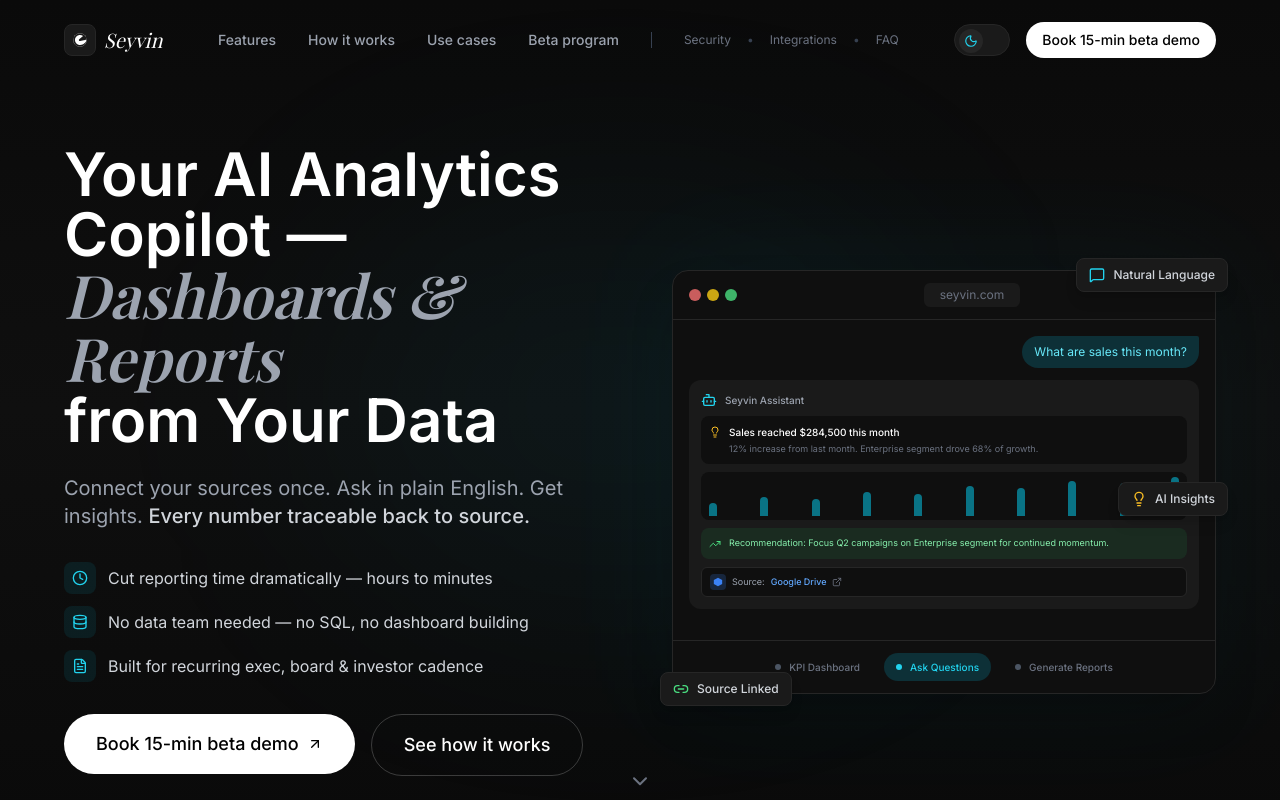
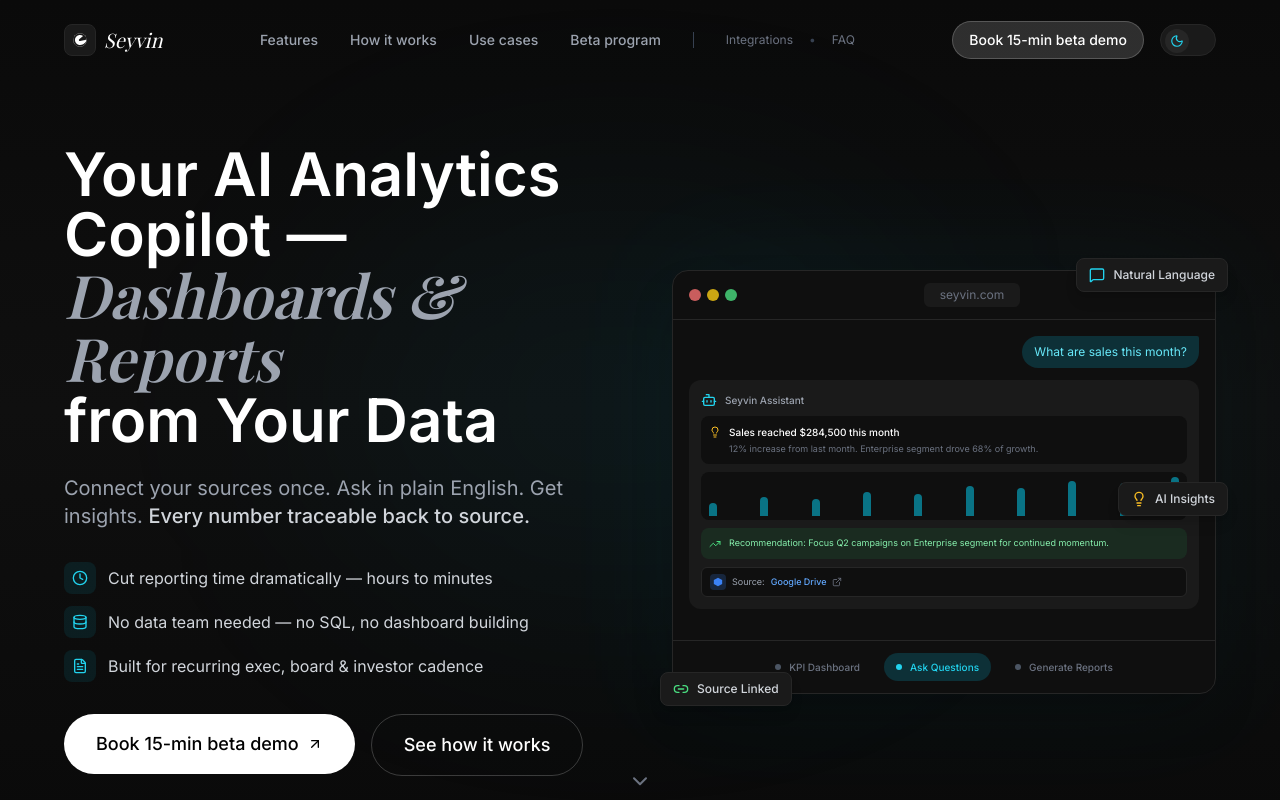
Before and after one commit to seyvinstark/agenty-website, a React (Vite) app: page / in a window 1280 px wide. Shown: the top 800 px of the page. Built offline with nearby package versions, Linux system fonts and the light colour scheme; a web font is replaced by a local one.

Commit message:
switch section positions

```diff
--- a/src/App.jsx
+++ b/src/App.jsx
@@ -30,10 +30,11 @@
         <Hero />
         <DataAnalysis />
         <ProblemStatement />
+
+        <Services />
+        <Process />
+        <Features />
         <Benefits />
-        <Services />
-        <Features />
-        <Process />
         <Clients />
         <Integrations />
         <Reviews />
--- a/src/components/layout/Header.jsx
+++ b/src/components/layout/Header.jsx
@@ -12,7 +12,7 @@
 ];
 
 const secondaryLinks = [
-  { label: 'Security', href: '#team' },
+  // { label: 'Security', href: '#team' },
   { label: 'Integrations', href: '#integrations' },
   { label: 'FAQ', href: '#faq' },
 ];
@@ -106,8 +106,16 @@
             </div>
           </div>
 
-          {/* Right side: Theme Toggle + CTA */}
+          {/* Right side: CTA + Theme Toggle */}
           <div className="hidden lg:flex items-center gap-4">
+            <Button
+              variant="glass"
+              size="sm"
+              onClick={() => window.open('https://cal.com/seyvin/15min', '_blank')}
+            >
+              Book 15-min beta demo
+            </Button>
+
             {/* Theme Toggle Button */}
             <button
               onClick={toggleTheme}
@@ -140,14 +148,6 @@
                 )}
               </motion.div>
             </button>
-
-            <Button
-              variant="primary"
-              size="sm"
-              onClick={() => window.open('https://cal.com/seyvin/15min', '_blank')}
-            >
-              Book 15-min beta demo
-            </Button>
           </div>
 
           {/* Mobile: Theme Toggle + Menu Button */}
@@ -233,7 +233,7 @@
               </div>
 
               <Button
-                variant="primary"
+                variant="glass"
                 size="sm"
                 className="w-full mt-4"
                 onClick={() => {
--- a/src/components/sections/Services.jsx
+++ b/src/components/sections/Services.jsx
@@ -395,7 +395,7 @@
 }
 
 export default function Services() {
-  const [activeTab, setActiveTab] = useState('services');
+  const [activeTab, setActiveTab] = useState('platform');
   const { theme } = useTheme();
 
   return (
--- a/src/components/ui/Button.jsx
+++ b/src/components/ui/Button.jsx
@@ -25,6 +25,9 @@
     accent: theme === 'dark'
       ? 'bg-cyan-500 text-black hover:bg-cyan-400'
       : 'bg-cyan-600 text-white hover:bg-cyan-500',
+    glass: theme === 'dark'
+      ? 'bg-white/15 text-white hover:bg-white/25 border border-white/20'
+      : 'bg-slate-900/10 text-slate-900 hover:bg-slate-900/20 border border-slate-300/50',
   };
 
   const sizes = {
```
